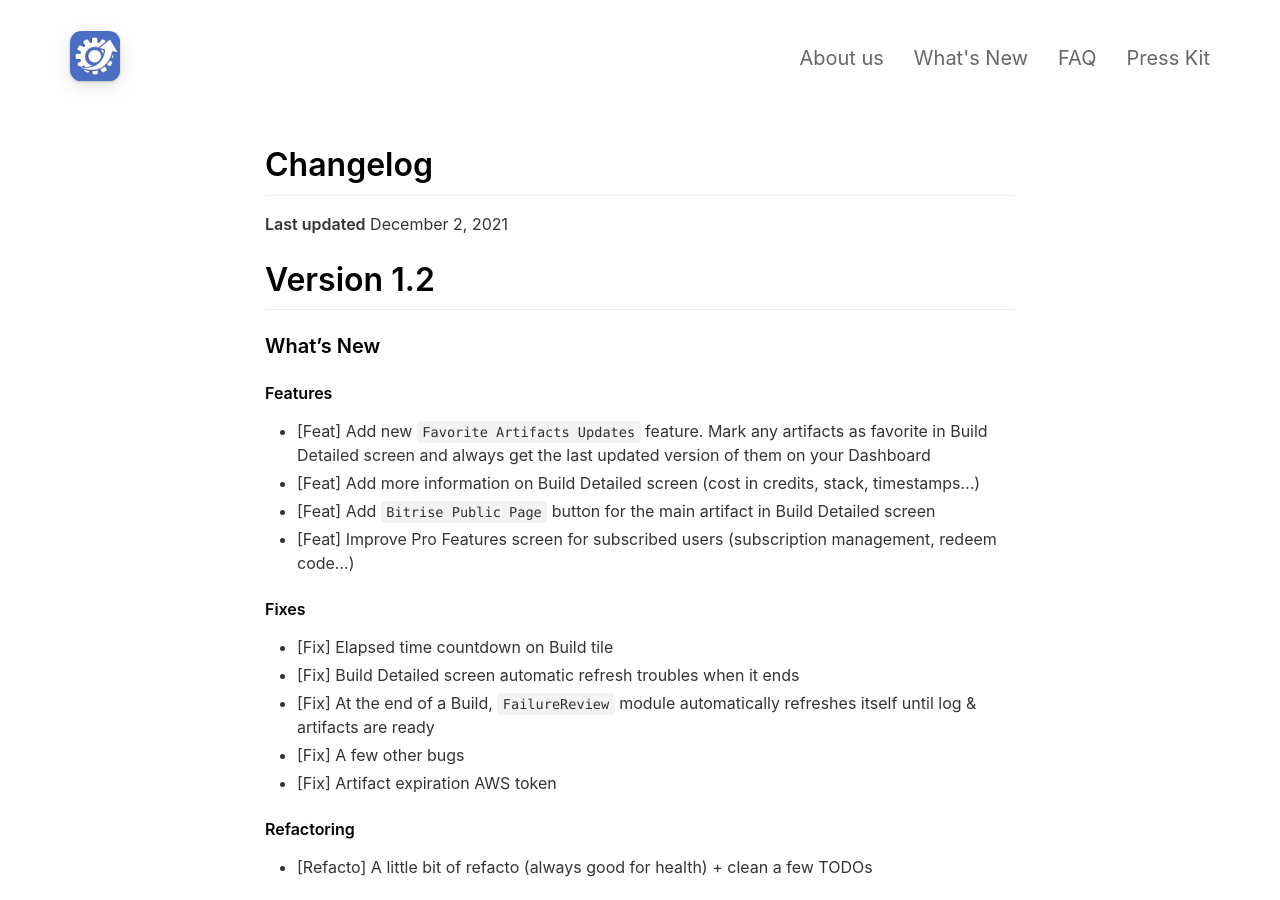
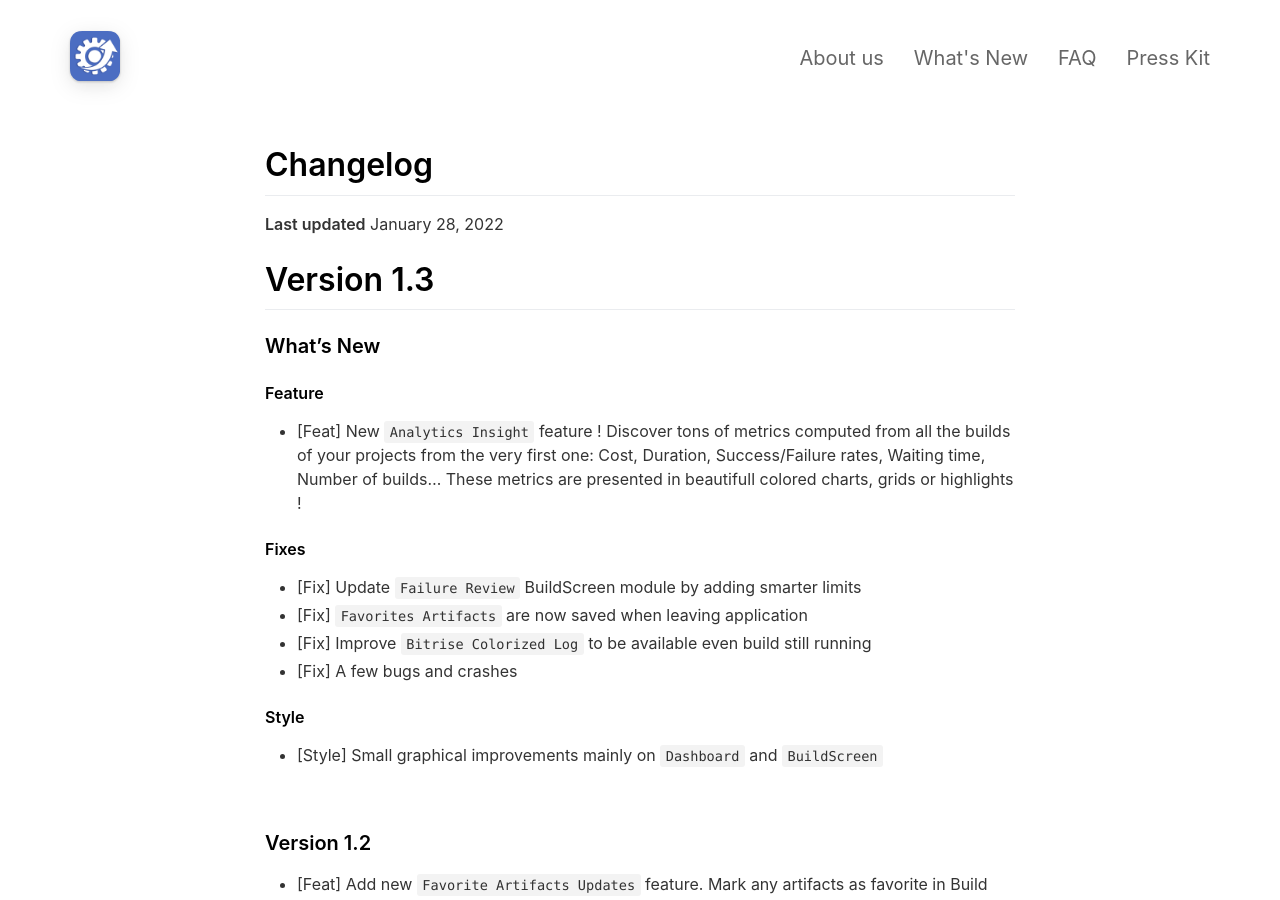
Before and after one commit to sambot-app/sambot.github.io, a Jekyll site: the page built from _pages/changelog.md, in a window 1280 px wide and 900 px high. Built offline with Jekyll 4.4.1, drawn with Linux system fonts in a browser that asks for light colours; nearby versions of some CDN libraries.

Commit message:
Update for version 1.3

```diff
--- a/_config.yml
+++ b/_config.yml
@@ -13,11 +13,12 @@ presskit_download_link                    :            # Enter a link to downloa
 app_icon                                  : assets/logo.png             # Automatically populates if not set and if iOS app ID is set.  Otherwise enter path to icon file manually.
 app_name                                  :                     # Automatically populates if not set and if iOS app ID is set.  Otherwise enter manually.
 app_price                                 : Free                                           # Automatically populates if not set and if iOS app ID is set.  Otherwise enter manually.
-app_description                           : Sambot app is a faithful companion helping you in your Bitrise continuous integration experience, to be more efficient on what you love to do!
+app_description                           : Sambot is a tool helping you and all members of your team (Developers, DevOps, Q&A, PO/PM, Designers) to be more productive while using Bitrise Continuous Integration service
 
 enable_smart_app_banner                   : false                                      # Set to true to show a smart app banner at top of page on mobile devices.
 
-
+# Sambot app is a faithful companion helping you in your Bitrise continuous integration experience, to be more efficient on what you love to do!
+# Sambot is a tool helping you and all members of your team (Developers, DevOps, Q&A, PO/PM, Designers) to be more productive while using Bitrise Continuous Integration service
 
 # Information About Yourself
 your_name                                 : Jay & Jay
@@ -47,6 +48,10 @@ features                                  :
     description                           : Monitor all details of any builds from any projects and restart or abord them in one tap
     fontawesome_icon_name                 : cogs
 
+  - title                                 : Analytics Insight
+    description                           : Get lots of charts from your projects statistics about their cost, build status, duration and more...
+    fontawesome_icon_name                 : chart-line
+
   - title                                 : Steps
     description                           : Follow workflows steps (live or afterward) parsed from Bitrise log to instantly identify what's happening
     fontawesome_icon_name                 : shoe-prints
@@ -74,10 +79,6 @@ features                                  :
   - title                                 : Siri & Shortcut support
     description                           : Launch your favorite workflows/builds with Shortcut & Siri
     fontawesome_icon_name                 : microphone
-
-  - title                                 : Analytics
-    description                           : See projects statistics for success, failure, and duration
-    fontawesome_icon_name                 : chart-line
 
   - title                                 : Tests Report
     description                           : Get a comprehensive & understandable parsed test report summary for your builds
--- a/_pages/changelog.md
+++ b/_pages/changelog.md
@@ -5,29 +5,39 @@ include_in_header: true
 ---
 
 # Changelog
-**Last updated** December 2, 2021
+**Last updated** January 28, 2022
 
-# **Version 1.2**
+# **Version 1.3**
+
 ### What's New
 
-#### Features
+#### Feature
+- [Feat] New `Analytics Insight` feature ! Discover tons of metrics computed from all the builds of your projects from the very first one: Cost, Duration, Success/Failure rates, Waiting time, Number of builds... These metrics are presented in beautifull colored charts, grids or highlights !
+
+#### Fixes
+- [Fix] Update `Failure Review` BuildScreen module by adding smarter limits
+- [Fix] `Favorites Artifacts` are now saved when leaving application
+- [Fix] Improve `Bitrise Colorized Log` to be available even build still running
+- [Fix] A few bugs and crashes
+
+#### Style
+- [Style] Small graphical improvements mainly on `Dashboard` and `BuildScreen`
+
+<br>
+
+### **Version 1.2**
 - [Feat] Add new `Favorite Artifacts Updates` feature. Mark any artifacts as favorite in Build Detailed screen and always get the last updated version of them on your Dashboard
 - [Feat] Add more information on Build Detailed screen (cost in credits, stack, timestamps...)
 - [Feat] Add `Bitrise Public Page` button for the main artifact in Build Detailed screen
 - [Feat] Improve Pro Features screen for subscribed users (subscription management, redeem code...)
-
-#### Fixes
 - [Fix] Elapsed time countdown on Build tile
 - [Fix] Build Detailed screen automatic refresh troubles when it ends
 - [Fix] At the end of a Build, `FailureReview` module automatically refreshes itself until log & artifacts are ready
 - [Fix] A few other bugs
 - [Fix] Artifact expiration AWS token
-
-#### Refactoring
 - [Refacto] A little bit of refacto (always good for health) + clean a few TODOs
 
 <br>
-
 
 ### **Version 1.1**
 - [Fix] Fixes after AppStore verification process feedbacks...
```
Also changed, not shown: _pages/pressKit.md (+2 -1 lines), 9 other files.
